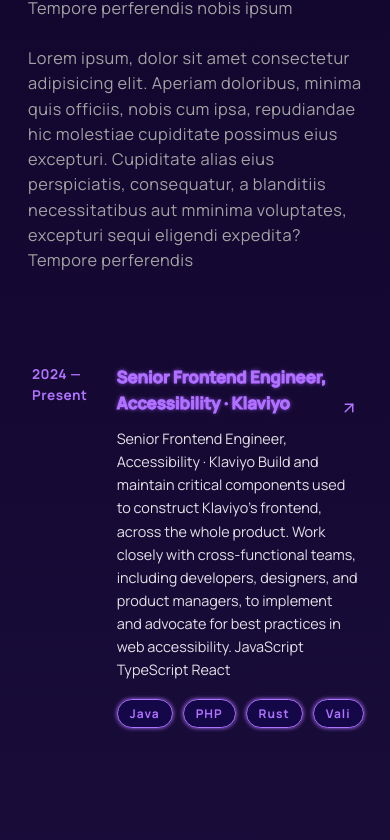
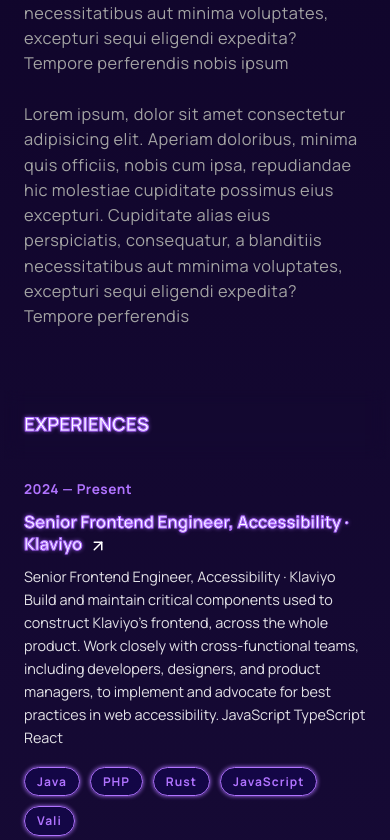
Before and after one commit to Alain-RN/portfolio_v2, a React (Vite) app: page /#about in a window 390 px wide. Shown: the part 1157-1997 px from the top of the page. Built offline with nearby package versions, Linux system fonts and the light colour scheme.

Commit message:
Section style, responsive 90%

```diff
--- a/src/components/ExperienceCard/ExperienceCard.css
+++ b/src/components/ExperienceCard/ExperienceCard.css
@@ -1,7 +1,7 @@
 .experience-card {
     display: grid;
     grid-template-columns: 26% 74%;
-    padding: 30px 24px 30px 24px;
+    padding: 30px 20px 30px 20px;
     transition: 0.115s ease-in;
     /* border-radius: .375rem; */
     cursor: pointer;
@@ -53,7 +53,7 @@
 .experience-card:hover {
     background: rgba(10, 0, 32, 0.3);
     box-shadow: 0 0 12px var(--violet-b);
-    transition: background 0.3s ease, box-shadow 0.3s ease;
+    transition: 0.3s ease, box-shadow 0.3s ease;
 
     .line-bottom,
     .line-top {
@@ -66,7 +66,7 @@
     }
 
     .title {
-        color: #fac881;
+        color: wheat;
     }
 
     .arrow {
@@ -89,19 +89,21 @@
     gap: 10px;
 }
 
+.experience-card .title {
+    font-size: 1.05rem;
+    line-height: 1.3;
+    color: white;
+    display: block;
+}
+
 .experience-card .arrow {
     display: inline-flex;
-    transition: transform 0.2s ease;
+    vertical-align:bottom;
+    transition: 0.2s ease;
+    margin-left: 3px;
 }
 
 
-.experience-card .title {
-    font-size: 1.05rem;
-    transition: 0.115s ease-in;
-    display: flex;
-    gap: 5px;
-    align-items: self-end;
-}
 
 .experience-card .paragraph {
     font-size: 0.9rem;
@@ -110,6 +112,29 @@
 .experience-card .techno-list {
     display: flex;
     flex-direction: row;
+    flex-wrap: wrap;
     gap: 10px;
     margin-block: 8px;
 }
+
+
+@media (max-width: 640px) {
+    .experience-card {
+        display: flex;
+        flex-direction: column;
+        padding: 20px;
+        gap: 10px;
+        border-radius: 6px;
+        cursor: default;
+    }
+
+    .experience-card:hover {
+        background: initial;
+        color: inherit;
+        box-shadow: none;
+    }
+
+    .line-top, .line-bottom, .line-left, .line-right {
+        display: none;
+    }
+}
--- a/src/components/ExperienceCard/ExperienceCard.tsx
+++ b/src/components/ExperienceCard/ExperienceCard.tsx
@@ -39,6 +39,7 @@ function ExperienceCard() {
                     <TechnoCard name="Java"/>
                     <TechnoCard name="PHP"/>
                     <TechnoCard name="Rust"/>
+                    <TechnoCard name="JavaScript"/>
                     <TechnoCard name="Vali"/>
                 </div>
                 {/* @---------- */}
--- a/src/components/LeftSidebar/LeftSidebar.css
+++ b/src/components/LeftSidebar/LeftSidebar.css
@@ -37,6 +37,10 @@
         font-size: 2.5rem;
     }
 
+    .leftSidebar .header {
+        padding-bottom: 24px;
+    }
+
     .leftSidebar h2 {
         font-size: 1.2rem;
     }
--- a/src/components/ProjectCard/ProjectCard.css
+++ b/src/components/ProjectCard/ProjectCard.css
@@ -1,7 +1,7 @@
 .project-card {
     display: grid;
     grid-template-columns: 26% 74%;
-    padding: 30px 24px 30px 24px;
+    padding: 30px 20px 30px 20px;
     transition: 0.115s ease-in;
     /* border-radius: .375rem; */
     cursor: pointer;
@@ -52,7 +52,7 @@
 .project-card:hover {
     background: rgba(10, 0, 32, 0.3);
     box-shadow: 0 0 12px var(--violet-b);
-    transition: background 0.3s ease, box-shadow 0.3s ease;
+    transition:  0.3s ease, box-shadow 0.3s ease;
 
     .line-bottom, .line-top {
         width: 72.5%
@@ -61,12 +61,13 @@
         height: 75%;
     }
     .title {
-        color: #fac881;
+        color: wheat;
     }
     .arrow {
         transform: translate(4px, -4px);
         color: var(--violet-c);
     }
+
     .project-img img {
         border: 2px solid var(--violet-b);
         opacity: 1;
@@ -99,16 +100,17 @@
 
 .project-card .arrow {
     display: inline-flex;
+    vertical-align:bottom;
     transition: 0.2s ease;
+    margin-left: 3px;
 }
 
 
 .project-card .title {
     font-size: 1.05rem;
-    transition: 0.115s ease-in;
-    display: flex;
-    gap: 5px;
-    align-items:self-end;
+    line-height: 1.3;
+    color: white;
+    display: block;
 }
 
 .project-card .paragraph {
@@ -118,6 +120,34 @@
 .project-card .techno-list {
     display: flex;
     flex-direction: row;
+    flex-wrap: wrap;
     gap: 10px;
     margin-block: 8px;
+    flex-wrap: wrap;
 }
+
+@media (max-width: 640px) {
+    .project-card {
+        display: flex;
+        flex-direction: column-reverse;
+        gap: 8px;
+        padding: 20px;
+        border-radius: 6px;
+        cursor: default;
+    }
+
+    .project-card:hover {
+        background: initial;
+        color: inherit;
+        box-shadow: none;
+    }
+
+    .project-card .project-img {
+        aspect-ratio: unset;
+    }
+
+    .project-card .project-img img {
+        width: fit-content;
+        height: 90px;
+    }
+}
--- a/src/components/SocialLinks/SocialLinks.tsx
+++ b/src/components/SocialLinks/SocialLinks.tsx
@@ -10,7 +10,7 @@ export default function SocialLinks() {
     return (
         <div style={{ display: "flex", gap: "20px" }}>
             {
-                icones.map( (icone)=> <IconeLink url="/" LinkIcone={icone}/>)
+                icones.map( (icone, i)=> <IconeLink url="/" key={i} LinkIcone={icone}/>)
             }
         </div>
     );
--- a/src/index.css
+++ b/src/index.css
@@ -49,7 +49,7 @@ section {
 }
 
 #experience {
-  scroll-margin-top: 80px;
+  scroll-margin-top: 62px;
 }
 
 h1, h2, h3 {
--- a/src/layout/MainLayout.css
+++ b/src/layout/MainLayout.css
@@ -40,7 +40,7 @@
 /* Mobile */
 @media (max-width: 480px) {
     .layout {
-        padding-inline: 8px;
+        padding-inline: 4px;
     }
 
     .layout .left {
--- a/src/pages/Home.css
+++ b/src/pages/Home.css
@@ -0,0 +1,17 @@
+.section-title {
+    background: transparent;
+    backdrop-filter: blur(8px);
+    -webkit-backdrop-filter: blur(8px);
+    top: 0;
+    padding: 20px ;
+    z-index: 10;
+    display: none;
+    color: white;
+}
+
+@media (max-width: 1024px) {
+    .section-title {
+        display: block;
+        position: sticky;
+    }
+}
--- a/src/pages/Home.tsx
+++ b/src/pages/Home.tsx
@@ -41,12 +41,15 @@ export default function Home() {
             right={
                 <>
                     <section id="about" ref={(el) => {(sectionRefs.current["about"] = el)}}>
+                        <h3 className="section-title">À PROPOS</h3>
                         <About />
                     </section>
                     <section id="experience" ref={(el) => {(sectionRefs.current["experience"] = el)}}>
+                        <h3 className="section-title">EXPERIENCES</h3>
                         <Experience />
                     </section>
                     <section id="projects" ref={(el) => {(sectionRefs.current["projects"] = el)}}>
+                        <h3 className="section-title">PROJETS</h3>
                         <Projects />
                     </section>
                 </>
--- a/src/sections/Experience/Experience.tsx
+++ b/src/sections/Experience/Experience.tsx
@@ -1,7 +1,8 @@
 import ExperienceCard from "../../components/ExperienceCard/ExperienceCard"
 function Experience() {
     return(
-        <div>
+        <div style={{display:"flex", flexDirection:"column", gap:"24px"}}>
+            <ExperienceCard></ExperienceCard>
             <ExperienceCard></ExperienceCard>
         </div>
     )
```
